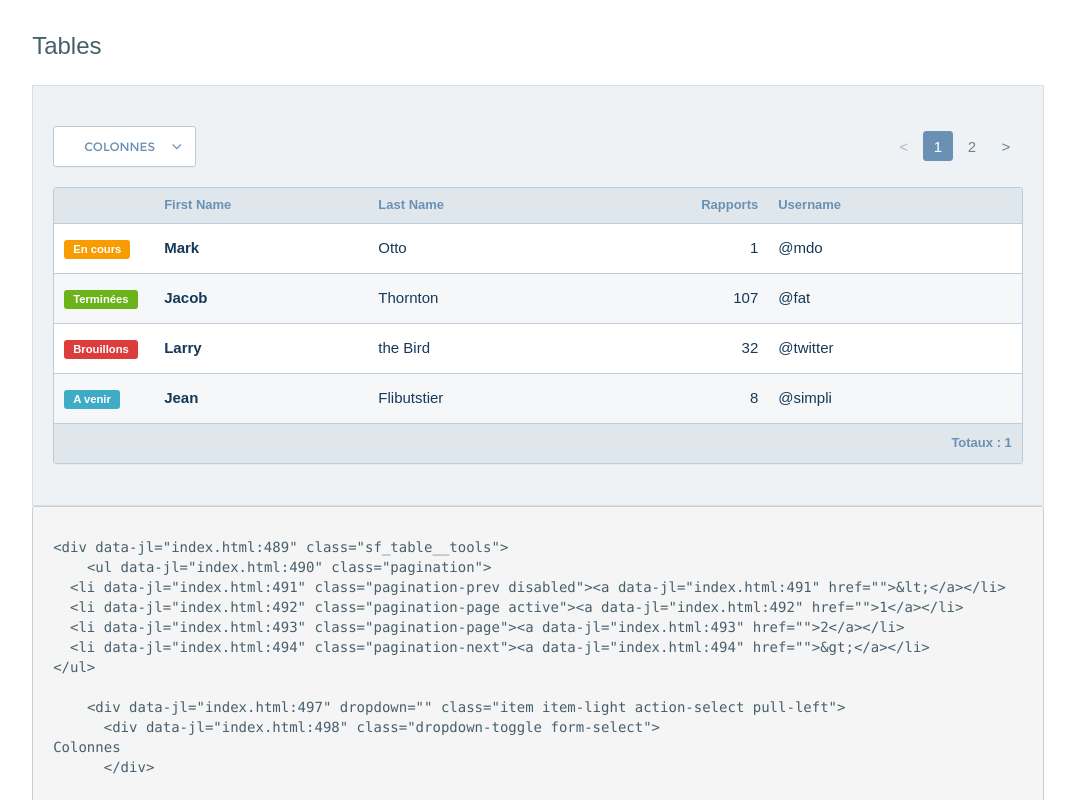
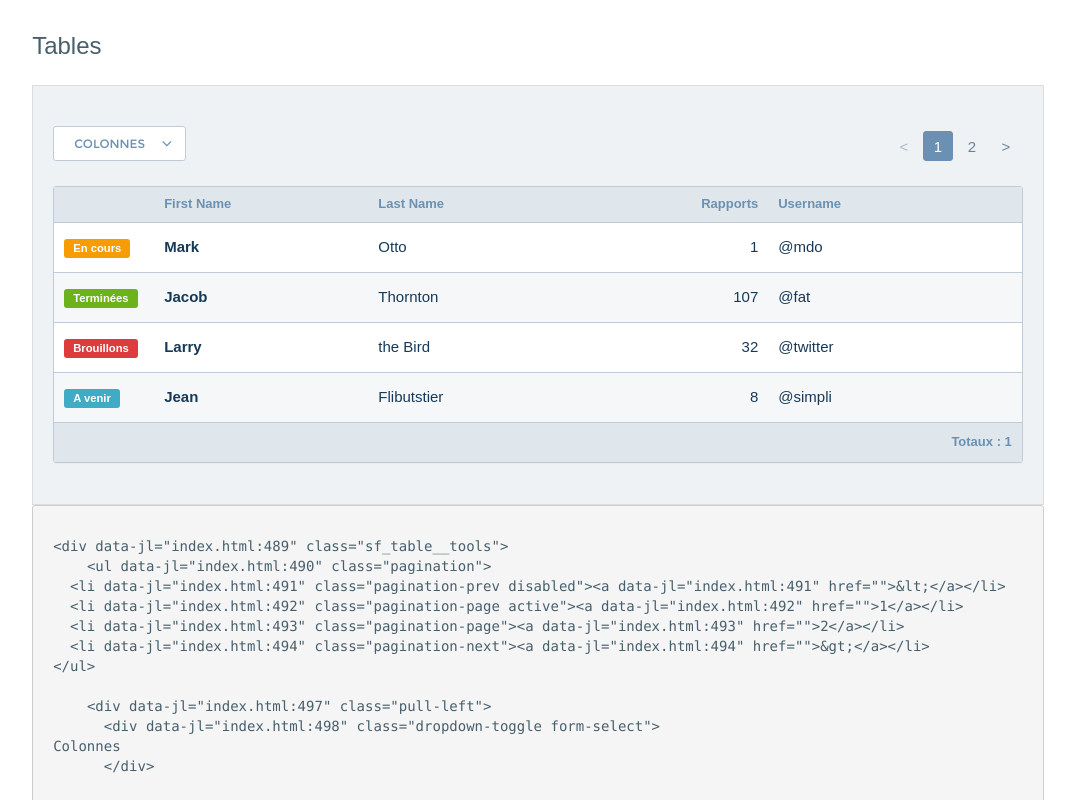
Before and after one commit to SimpliField/sf-style-guide, a website: page index.html in a window 1280 px wide. Shown: the part 5580-6380 px from the top of the page, without its empty margins (102-1177 px from the left). Drawn offline with Linux system fonts and the light colour scheme; files whose address does not match are found by name; a web font is replaced by a local one.

Commit message:
[Dropdown] Improve style

```diff
--- a/index.html
+++ b/index.html
@@ -494,7 +494,7 @@
 				  		<li class="pagination-next"><a href="">&gt;</a></li>
 						</ul>
 
-				    <div dropdown class="item item-light action-select pull-left">
+				    <div class="pull-left">
 				      <div class="dropdown-toggle form-select">
 								Colonnes
 				      </div>
--- a/less/theme/form.less
+++ b/less/theme/form.less
@@ -86,17 +86,24 @@ select {
     .icon('\eA06');
   }
 }
+
 .dropdown-toggle {
-  font-family: @font-type-second;
+  padding:       @dropdown-padding;
+
+  border-radius: @dropdown-border-radius;
+  border:        1px solid @dropdown-border-color;
+
+  font-size:      @dropdown-font-size;
+  font-family:    @dropdown-font-family;
   text-transform: uppercase;
-  font-size: 12px;
-  padding-left: @content-padding;
-  padding-right: @content-padding + 10px;
+  font-weight:    @dropdown-font-weight;
 
-  &.form-select:before,
-  &.sf_input-select:before {
-    top: 1px;
-    right: 0;
+  background: @dropdown-bg;
+  color:      @dropdown-color;
+  cursor: pointer;
+
+  &.form-select:before {
+    top: 8px;
   }
 }
 
--- a/less/variables.less
+++ b/less/variables.less
@@ -207,6 +207,15 @@ COLORS
 @state-success-border: @balanced;
 // Addon
 @input-group-addon-bg: @input-bg;
+// Dropdown
+@dropdown-padding: 8px (@content-padding * 2) 8px @content-padding;
+@dropdown-bg:    @light;
+@dropdown-color: @stable;
+@dropdown-border-color: @border-color;
+@dropdown-border-radius: @item-border-radius;
+@dropdown-font-size: 12px;
+@dropdown-font-family: @font-type-second;
+@dropdown-font-weight: @item-font-weight;
 
 
 // Table
```
Also changed, not shown: css/style-guide.css.
